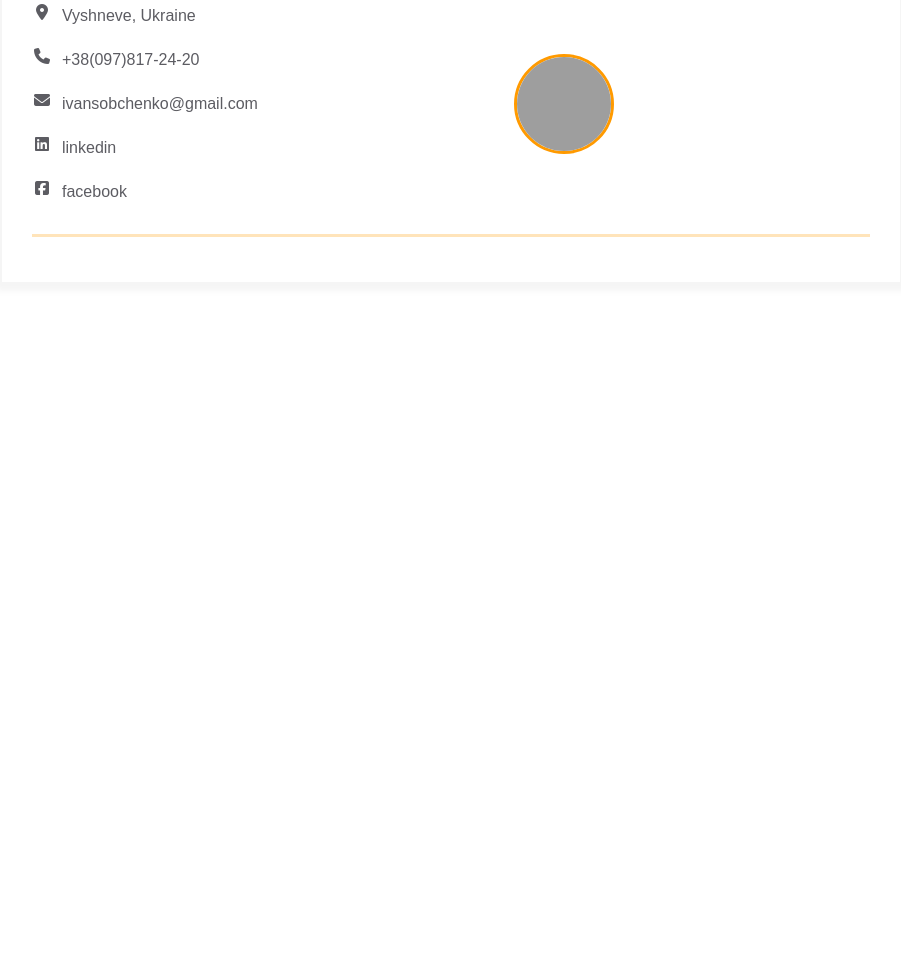
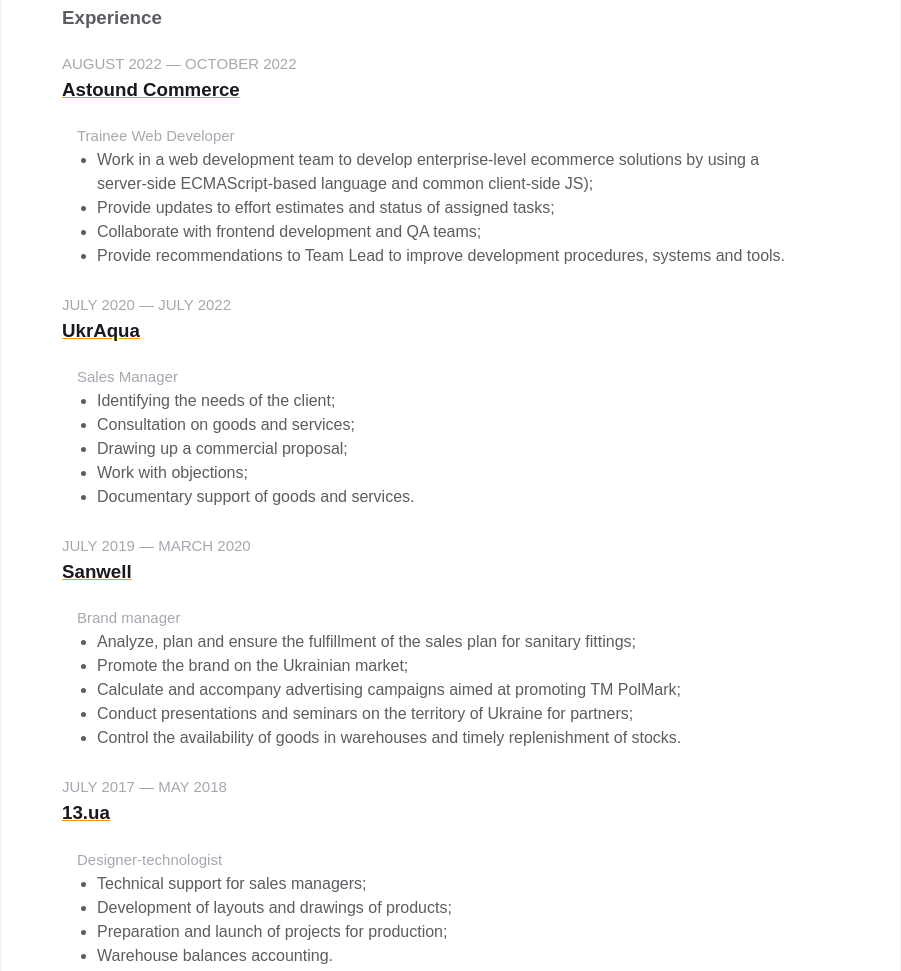
Before and after one commit to Ivansobchenko/homepage, a plain HTML site: page index.html in a window 1280 px wide. Shown: the part 505-1476 px from the top of the page, without its empty margins (189-1090 px from the left). Before the commit the page ends 838 px from the top, so only its background shows below. Drawn offline with Linux system fonts and the light colour scheme; grey boxes are pictures that could not be loaded.

Commit message:
Added Experience block

```diff
--- a/index.html
+++ b/index.html
@@ -30,6 +30,8 @@
                                 Open for new challenges and ready to learn new technologies.
                             </p>
                         </div>
+                    </div>
+                </div>
                 <div class="container">
                     <div class="resume__block">
                     <div class="skills">
@@ -38,6 +40,80 @@
                     </div>
                     </div>
                 </div>
+                <div class="container">
+                    <div class="resume__block">
+                        <div class="main-info fh">
+                            <div class="experiences">
+                                <h3 class="experiences__header">Experience</h3>
+                                <div class="experiences__company">
+                                    <div class="experiences__company-header">
+                                        <span class="experiences__company-header-durability">AUGUST 2022 — OCTOBER 2022</span>
+                                        <h3 class="experiences__company-header-name">Astound Commerce</h3>
+                                    </div>
+
+                                    <div class="experiences__company-project">
+                                        <span class="experiences__company-project-role">Trainee Web Developer</span>
+                                        <ul class="experiences__company-project-responsibilities">
+                                            <li>Work in a web development team to develop enterprise-level ecommerce solutions by using a server-side ECMAScript-based language and common client-side JS);</li>
+                                            <li>Provide updates to effort estimates and status of assigned tasks;</li>
+                                            <li>Collaborate with frontend development and QA teams;</li>
+                                            <li>Provide recommendations to Team Lead to improve development procedures, systems and tools.</li>
+                                        </ul>
+                                    </div>
+                                </div>
+                                <div class="experiences__company">
+                                    <div class="experiences__company-header">
+                                        <span class="experiences__company-header-durability">JULY 2020 — JULY 2022</span>
+                                        <h3 class="experiences__company-header-name">UkrAqua</h3>
+                                    </div>
+
+                                    <div class="experiences__company-project">
+                                        <span class="experiences__company-project-role">Sales Manager</span>
+                                        <ul class="experiences__company-project-responsibilities">
+                                            <li>Identifying the needs of the client;</li>
+                                            <li>Consultation on goods and services;</li>
+                                            <li>Drawing up a commercial proposal;</li>
+                                            <li>Work with objections;</li>
+                                            <li>Documentary support of goods and services.</li>
+                                        </ul>
+                                    </div>
+                                </div>
+                                <div class="experiences__company">
+                                    <div class="experiences__company-header">
+                                        <span class="experiences__company-header-durability">JULY 2019 — MARCH 2020</span>
+                                        <h3 class="experiences__company-header-name">Sanwell</h3>
+                                    </div>
+
+                                    <div class="experiences__company-project">
+                                        <span class="experiences__company-project-role">Brand manager</span>
+                                        <ul class="experiences__company-project-responsibilities">
+                                            <li>Analyze, plan and ensure the fulfillment of the sales plan for sanitary fittings;</li>
+                                            <li>Promote the brand on the Ukrainian market;</li>
+                                            <li>Calculate and accompany advertising campaigns aimed at promoting TM PolMark;</li>
+                                            <li>Conduct presentations and seminars on the territory of Ukraine for partners;</li>
+                                            <li>Control the availability of goods in warehouses and timely replenishment of stocks.</li>
+                                        </ul>
+                                    </div>
+                                </div>
+                                <div class="experiences__company">
+                                    <div class="experiences__company-header">
+                                        <span class="experiences__company-header-durability">JULY 2017 — MAY 2018</span>
+                                        <h3 class="experiences__company-header-name">13.ua</h3>
+                                    </div>
+
+                                    <div class="experiences__company-project">
+                                        <span class="experiences__company-project-role">Designer-technologist</span>
+                                        <ul class="experiences__company-project-responsibilities">
+                                            <li>Technical support for sales managers;</li>
+                                            <li>Development of layouts and drawings of products;</li>
+                                            <li>Preparation and launch of projects for production;</li>
+                                            <li>Warehouse balances accounting.</li>
+                                        </ul>
+                                    </div>
+                                </div>
+                            </div>
+                        </div>
+                        <div class="additional-info fv"></div>
                     </div>
                 </div>
                 <div class="contact_info_container fh">
@@ -73,12 +149,9 @@
                             <span>facebook</span>
                         </a>
                     </div>
-
                     <div class="contact-info__block contact-info__block--center">
                     <img class="contact-info__avatar" src="assets/avatar.png" alt="Avatar">
                     </div>
-
-                <div class="contact-info__block"></div>
                 </div>
             </div>
           </div>
```
Lines whose indentation alone changed are shown as unchanged.
